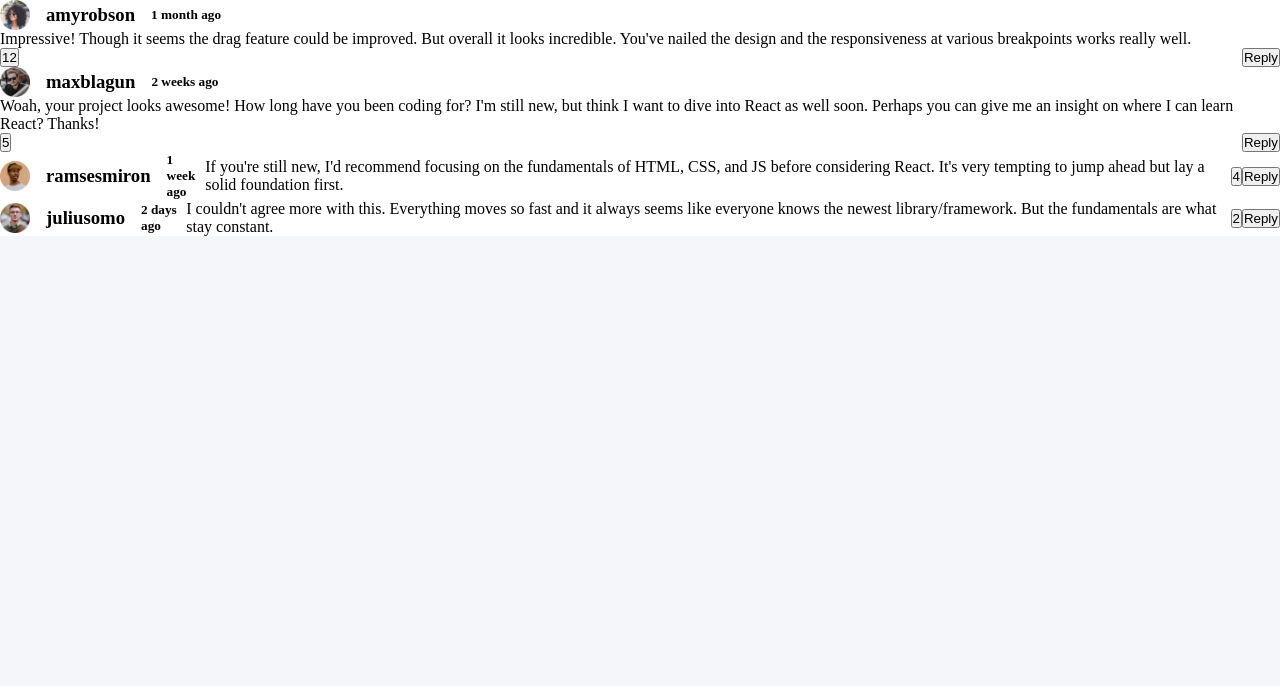
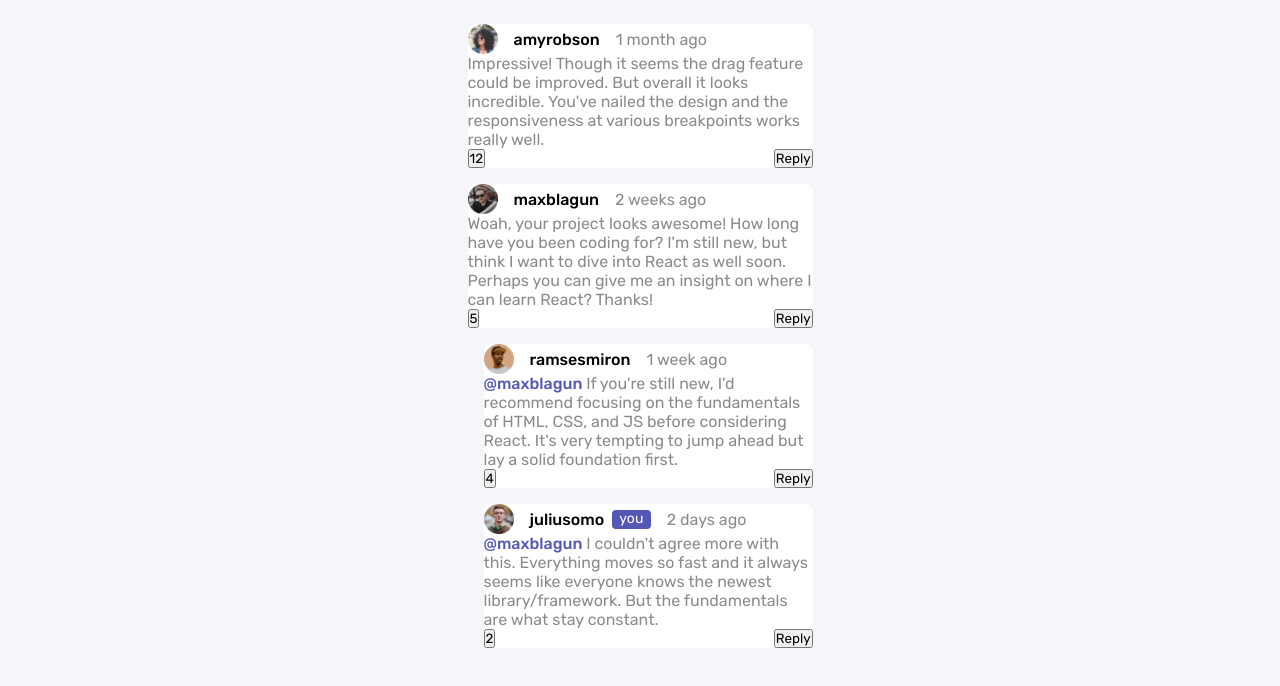
Before and after one commit to LucasiBai/-FrontEndMentor-InteractiveComments, an Angular app: page /home in a window 1280 px wide. Shown: the top 686 px of the page. Built offline with nearby package versions, Linux system fonts and the light colour scheme.

Commit message:
agregando estilos a los comentarios

```diff
--- a/src/app/components/comment-card/comment-card.component.css
+++ b/src/app/components/comment-card/comment-card.component.css
@@ -1,16 +1,43 @@
 .comment-card__box {
   background-color: white;
+  display: flex;
+  flex-direction: column;
+  max-width: 345px;
+  width: 100%;
+  border-radius: 8px;
 }
 
-.comment-card__box div {
+.comment-card__box .comment-card__iteractive-buttons {
   display: flex;
   align-items: center;
   justify-content: space-between;
 }
 
 .comment-card__box .comment-card__header {
+  display: flex;
+  align-items: center;
   justify-content: flex-start;
   gap: 1rem;
+}
+
+.comment-card__box .comment-card__header div {
+  display: flex;
+  gap: 0.5rem;
+}
+
+.comment-card__box .comment-card__header div h3 {
+  font-weight: 500;
+  font-size: 16px;
+}
+
+.comment-card__box .comment-card__header div h4 {
+  padding: 0 7px 0;
+  background-color: hsl(238, 40%, 52%);
+  color: white;
+  font-size: 14px;
+  letter-spacing: 0.2px;
+  border-radius: 4px;
+  font-weight: 400;
 }
 
 .comment-card__box img {
@@ -18,7 +45,22 @@
   height: 30px;
 }
 
+.comment-card__box p,
+.comment-card__header h5 {
+  font-size: 16px;
+  font-weight: 400;
+  color: hsl(0, 2%, 55%);
+}
+
+.comment-card__box p span {
+  font-weight: 500;
+  color: hsl(238, 40%, 52%);
+}
+
 .comment-card__replies {
   display: flex;
   flex-direction: column;
+  gap: 1rem;
+  background-color: hsl(228, 33%, 97%);
+  padding: 1rem 0 1rem 1rem;
 }
--- a/src/app/components/comment-card/comment-card.component.html
+++ b/src/app/components/comment-card/comment-card.component.html
@@ -1,18 +1,32 @@
 <div class="comment-card__box">
   <div class="comment-card__header">
-    <img src="{{ comment.user.image.webp }}" alt="" />
-    <h3>{{ comment.user.username }}</h3>
+    <img
+      src="{{ comment.user.image.webp }}"
+      alt="{{ comment.user.username }}"
+    />
+    <div>
+      <h3>{{ comment.user.username }}</h3>
+      <h4 *ngIf="isCreator">you</h4>
+    </div>
     <h5>{{ comment.createdAt }}</h5>
   </div>
-  <p>{{ comment.content }}</p>
-  <div>
+  <p>
+    <span *ngIf="replyTo">@{{ replyTo + " " }}</span
+    >{{ comment.content }}
+  </p>
+  <div class="comment-card__iteractive-buttons">
     <button>{{ comment.score }}</button>
     <button>Reply</button>
   </div>
-  <div *ngIf="comment.replies !== []" class="comment-card__replies">
+  <div
+    *ngIf="comment.replies && comment.replies.length > 0"
+    class="comment-card__replies"
+  >
     <app-comment-card
       *ngFor="let childComment of comment.replies"
       [comment]="childComment"
+      [currentUser]="currentUser"
+      [replyTo]="comment.user.username"
     ></app-comment-card>
   </div>
 </div>
--- a/src/app/components/comment-card/comment-card.component.ts
+++ b/src/app/components/comment-card/comment-card.component.ts
@@ -1,6 +1,7 @@
 import { Component, Input } from '@angular/core';
 
 import { CommentI } from 'src/app/models/comment-i';
+import { ApiRequestsService } from 'src/app/services/api-requests.service';
 
 @Component({
   selector: 'app-comment-card',
@@ -9,4 +10,14 @@ import { CommentI } from 'src/app/models/comment-i';
 })
 export class CommentCardComponent {
   @Input() comment!: CommentI;
+  @Input() currentUser!: string;
+  @Input() replyTo!: string;
+
+  isCreator: boolean = false;
+
+  constructor(private apiRequest: ApiRequestsService) {}
+
+  ngOnInit() {
+    this.isCreator = this.comment.user.username === this.currentUser;
+  }
 }
--- a/src/app/containers/comments-container/comments-container.component.css
+++ b/src/app/containers/comments-container/comments-container.component.css
@@ -2,4 +2,9 @@ main {
   background-color: hsl(228, 33%, 97%);
   height: 100vh;
   width: 100vw;
+  display: flex;
+  flex-direction: column;
+  align-items: center;
+  gap: 1rem;
+  padding: 1.5rem 0;
 }
--- a/src/app/containers/comments-container/comments-container.component.html
+++ b/src/app/containers/comments-container/comments-container.component.html
@@ -2,5 +2,6 @@
   <app-comment-card
     *ngFor="let comment of comment_list"
     [comment]="comment"
+    [currentUser]="currentUser.username"
   ></app-comment-card>
 </main>
--- a/src/app/containers/comments-container/comments-container.component.ts
+++ b/src/app/containers/comments-container/comments-container.component.ts
@@ -3,6 +3,7 @@ import { Component } from '@angular/core';
 import { ApiRequestsService } from 'src/app/services/api-requests.service';
 
 import { CommentI } from 'src/app/models/comment-i';
+import { UserI } from 'src/app/models/user-i';
 
 @Component({
   selector: 'app-comments-container',
@@ -11,6 +12,7 @@ import { CommentI } from 'src/app/models/comment-i';
 })
 export class CommentsContainerComponent {
   comment_list!: CommentI[];
+  currentUser!: UserI;
 
   constructor(private apiRequest: ApiRequestsService) {}
 
@@ -21,6 +23,7 @@ export class CommentsContainerComponent {
   private getComments(): void {
     this.apiRequest.getData().subscribe((res: any) => {
       this.comment_list = res.comments;
+      this.currentUser = res.currentUser;
     });
   }
 }
--- a/src/index.html
+++ b/src/index.html
@@ -6,6 +6,12 @@
     <base href="/" />
     <meta name="viewport" content="width=device-width, initial-scale=1" />
     <link rel="icon" type="image/x-icon" href="favicon.ico" />
+    <link rel="preconnect" href="https://fonts.googleapis.com" />
+    <link rel="preconnect" href="https://fonts.gstatic.com" crossorigin />
+    <link
+      href="https://fonts.googleapis.com/css2?family=Rubik:wght@400;500;700&display=swap"
+      rel="stylesheet"
+    />
   </head>
   <body>
     <app-root></app-root>
--- a/src/styles.css
+++ b/src/styles.css
@@ -1,4 +1,5 @@
 * {
   margin: 0;
   padding: 0;
+  font-family: "Rubik", sans-serif;
 }
```
